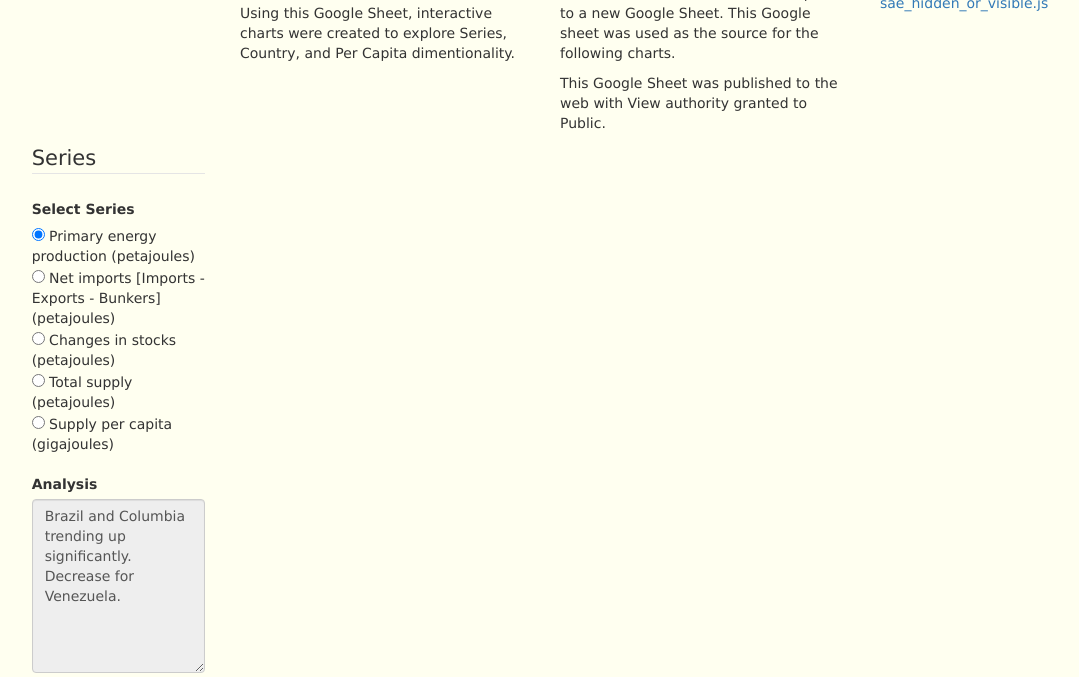
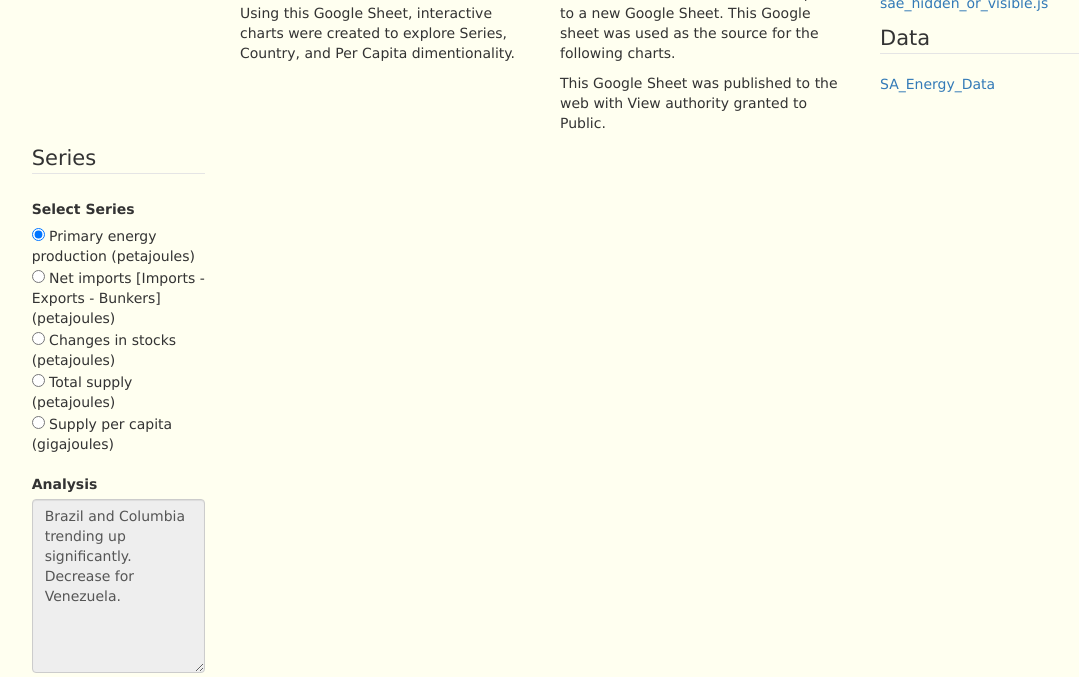
Before and after one commit to phumphri/humphries-portfolio, a Flask app: page /sae in a window 1280 px wide. Shown: the part 334-1011 px from the top of the page, without its empty margins (95-1174 px from the left). Run offline with Flask 2, Linux system fonts and the light colour scheme; parts of the project's set-up code (start-up, migrations or seed data) failed here and were passed over; some libraries are stand-ins or nearby versions.

Commit message:
Added SA_Energy_Data.

```diff
--- a/templates/sae.html
+++ b/templates/sae.html
@@ -105,6 +105,10 @@
                 <p><a target="_blank" href="https://github.com/phumphri/humphries-portfolio/blob/master/static/js/country_by_series_over_year.js">country_by_series_over_year.js</a></p>
                 <p><a target="_blank" href="https://github.com/phumphri/humphries-portfolio/blob/master/static/js/per_capita_by_year.js">per_capita_by_year.js</a></p>
                 <p><a target="_blank" href="https://github.com/phumphri/humphries-portfolio/blob/master/static/js/sae_hidden_or_visible.js">sae_hidden_or_visible.js</a></p>
+            </fieldset>
+            <fieldset>
+                <legend>Data</legend>
+                <p><a target="_blank" href="https://docs.google.com/spreadsheets/d/1CeiVB_u3H8lGjD9KlxkKzsdhivRMPKF0D8XT2qAzt0Y/edit#gid=703773082">SA_Energy_Data</a></p>
             </fieldset>
         </div>
     </div>
```
